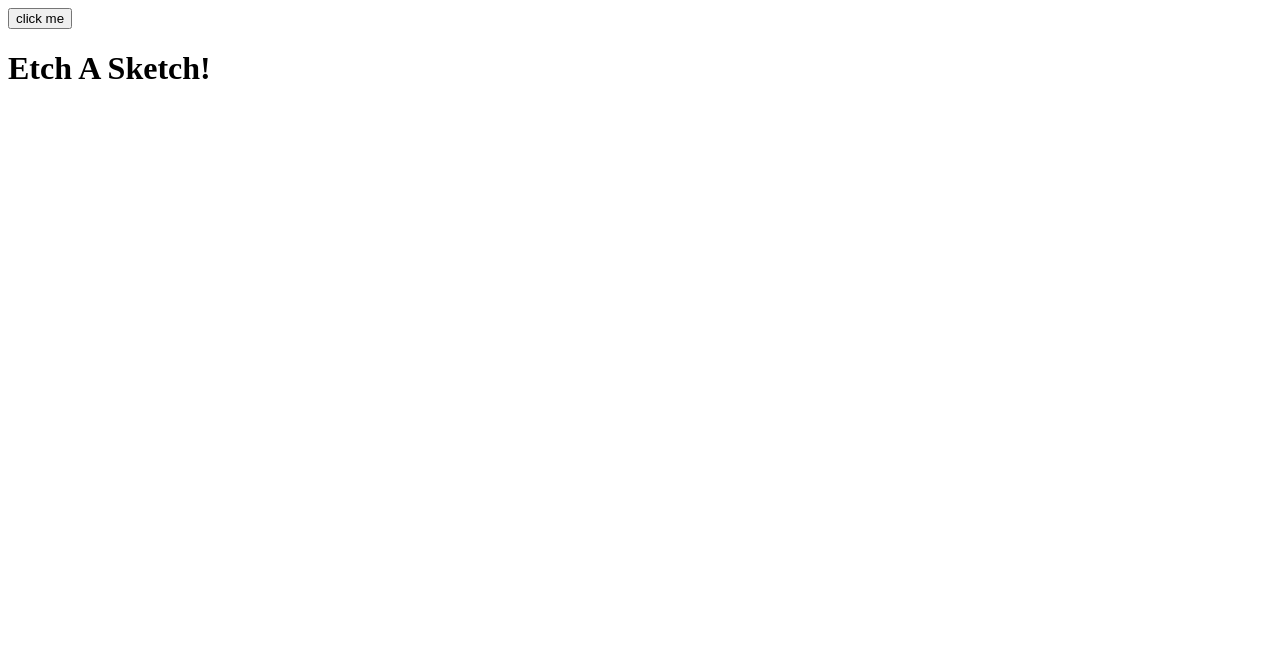
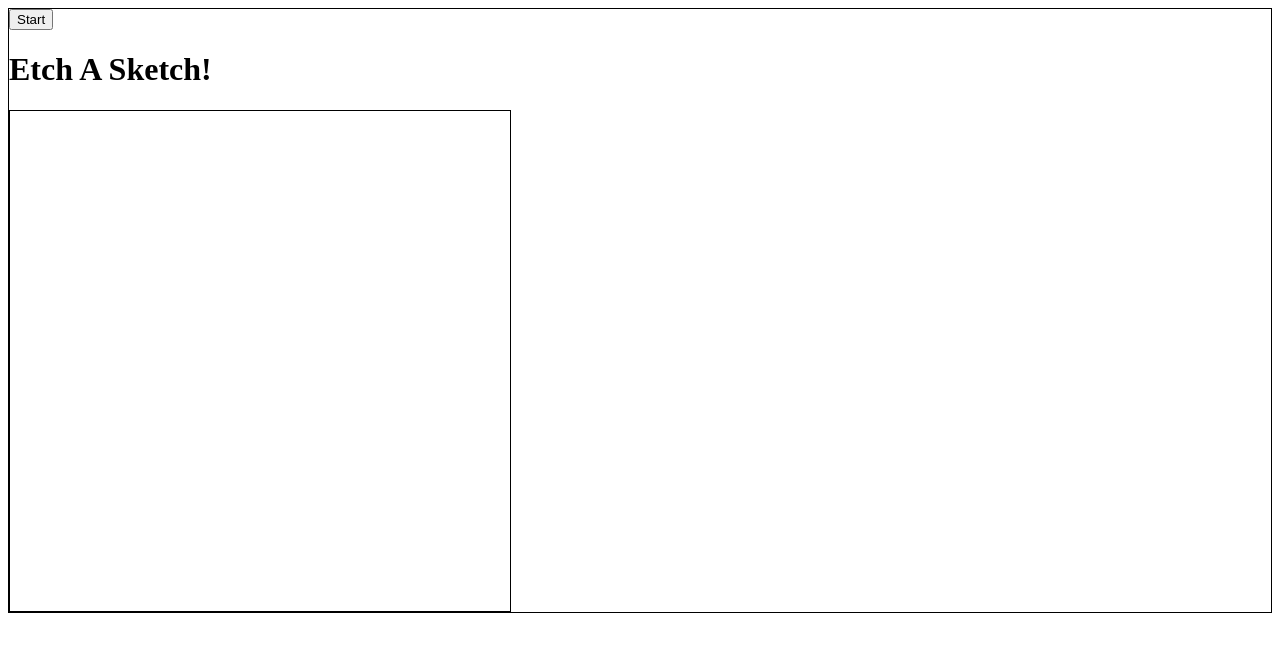
Before and after one commit to nikhil1799/etchasketch, a plain HTML site: page index.html in a window 1280 px wide. Drawn offline with Linux system fonts and the light colour scheme.

Commit message:
solution test

```diff
--- a/eas.js
+++ b/eas.js
@@ -1,21 +1,20 @@
+let btn = document.getElementById("start")
+  btn.addEventListener("click", createGrid)
 
-    function genDivs(v){
-      var e = document.body; // whatever you want to append the rows to:
-      for(var i = 0; i < v; i++){
-        var row = document.createElement("div");
-        row.className = "row";
-        for(var x = 1; x <= v; x++){
-            var cell = document.createElement("div");
-            cell.className = "gridsquare";
-            cell.innerText = (i * v) + x;
+  function createGrid() {
+  var Container = document.getElementById("grid");
+    Container.innerHTML = '';
 
-            row.appendChild(cell);
+    let numberOfRows = prompt("How many rows do you want?");
+    let i = 0;
+    let x = numberOfRows * numberOfRows;
 
-        }
-        e.appendChild(row);
-
-      }
-      document.getElementById("gridsquare").style.border = "thick solid #0000FF";
-      document.getElementById("code").innerText = e.innerHTML;
-
-    }
+    document.documentElement.style.setProperty("--columns-row", numberOfRows);
+    for (i =  0; i < x ; i++) {
+      var div = document.createElement("div");
+      document.getElementById("grid").appendChild(div);
+      div.addEventListener("mouseenter", function () {
+      this.style.backgroundColor = "red";
+    });
+  }
+}
--- a/index.html
+++ b/index.html
@@ -9,10 +9,10 @@
     <title>Etch-A-Sketch</title>
 </head>
 <body>
-    <input type="button" onclick="genDivs(6)" value="click me">
-    <code id="code"></code>
+
     <div id = "container">
 
+        <button id="start">Start</button>
         <h1>Etch A Sketch!</h1>
         <div id = "grid">
 
--- a/style.css
+++ b/style.css
@@ -0,0 +1,18 @@
+:root {
+    --columns-row: 2;
+  }
+
+
+   #grid {
+        display: grid;
+        grid-template-columns: repeat(var(--columns-row), 1fr);
+        grid-template-rows: repeat(var(--columns-row), 1fr);
+        width: 500px;
+        height: 500px;
+    }
+
+    div {
+
+       border: 1px solid #000;
+
+    }
```
